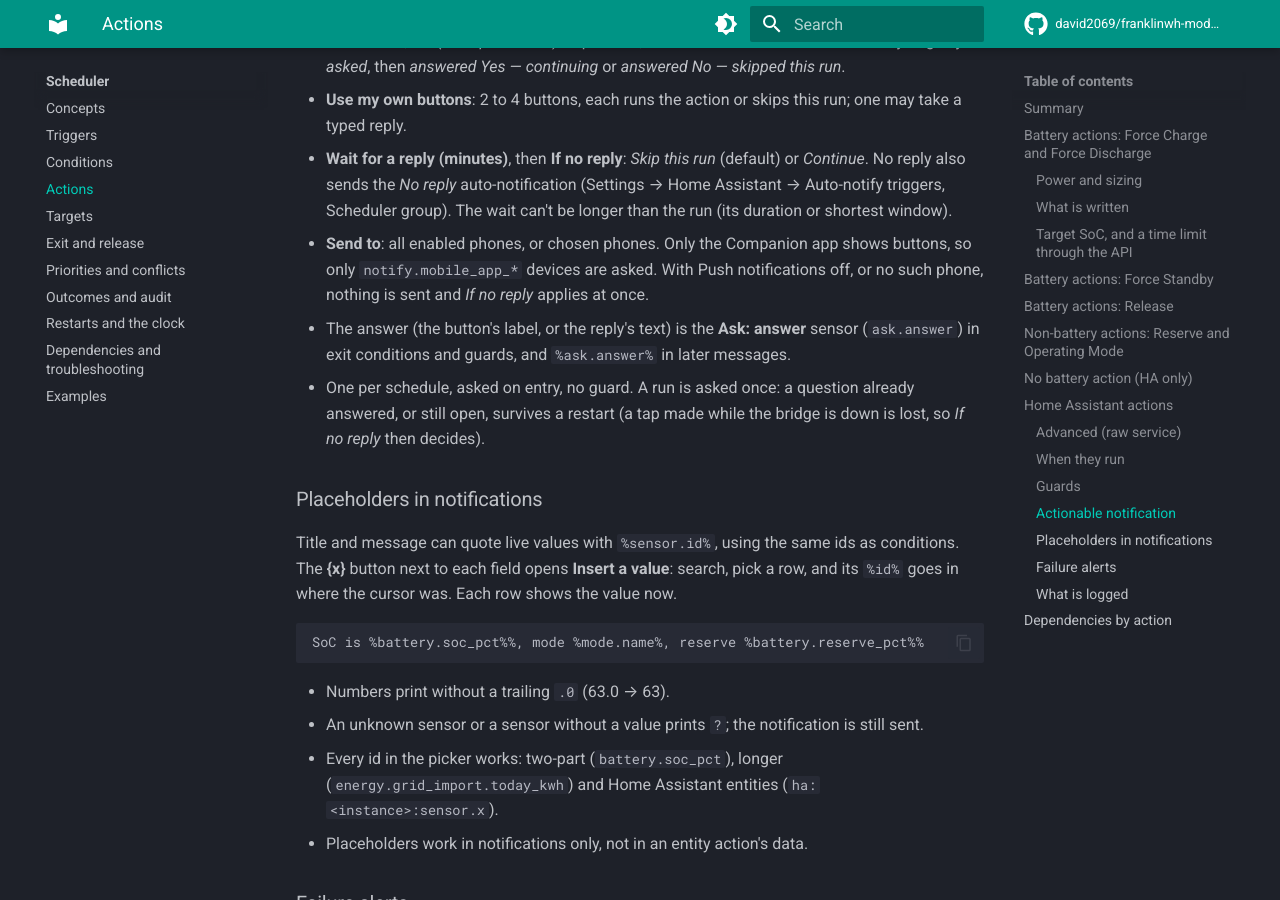
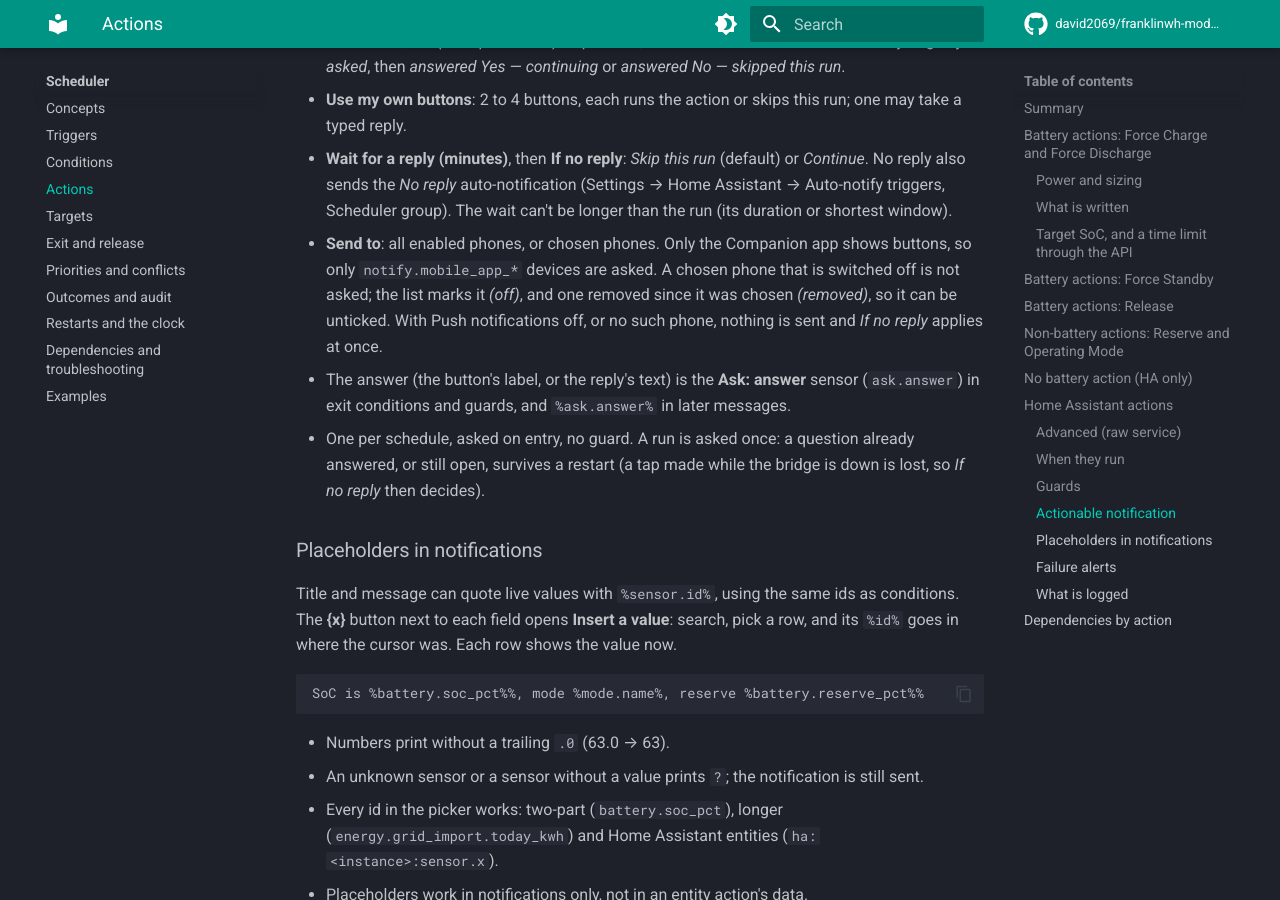
Before and after one commit to david2069/franklinwh-modbus-bridge, an MkDocs documentation site: the page built from docs/user/scheduler/actions.md, in a window 1280 px wide and 900 px high, scrolled down 6606 px. Built offline with MkDocs 1.6.1 and Material for MkDocs 9.7.7, drawn with Linux system fonts in a browser that asks for light colours; comment, search, counter and statistics services are not loaded.

Commit message:
fix(schedule): chosen phones as DC's: (off) not asked, (removed) listed (#525)
Claude-Session: https://claude.ai/code/session_01Y16KzdPEVsgLsqKASFjb7K

Co-authored-by: david2069 <david2069@users.noreply.github.com>
Co-authored-by: Claude Opus 5.5 <noreply@anthropic.com>

```diff
--- a/docs/user/scheduler/actions.md
+++ b/docs/user/scheduler/actions.md
@@ -261,7 +261,9 @@ Direct Connect bridge does. The run waits for the answer before it does anything
   Assistant → Auto-notify triggers, Scheduler group). The wait can't be longer than the
   run (its duration or shortest window).
 - **Send to**: all enabled phones, or chosen phones. Only the Companion app shows buttons,
-  so only `notify.mobile_app_*` devices are asked. With Push notifications off, or no such
+  so only `notify.mobile_app_*` devices are asked. A chosen phone that is switched off is
+  not asked; the list marks it *(off)*, and one removed since it was chosen *(removed)*,
+  so it can be unticked. With Push notifications off, or no such
   phone, nothing is sent and *If no reply* applies at once.
 - The answer (the button's label, or the reply's text) is the **Ask: answer** sensor
   (`ask.answer`) in exit conditions and guards, and `%ask.answer%` in later messages.
--- a/src/franklinwh_bridge/templates/tabs/schedule.html
+++ b/src/franklinwh_bridge/templates/tabs/schedule.html
@@ -1296,8 +1296,8 @@
                              @change="a.send_to = { type: 'device', ids: [] }" data-testid="ask-chosen"> Chosen phones</label>
                     </div>
                     <div x-show="a.send_to.type === 'device'" class="flex flex-wrap gap-x-3 gap-y-1">
-                      <template x-for="d in notifyDevices.filter((x) => x.buttons)" :key="d.id">
-                        <label class="flex items-center gap-1"><input type="checkbox" :value="d.id" x-model="a.send_to.ids"> <span x-text="d.alias"></span></label>
+                      <template x-for="d in askDeviceChoices(a.send_to.ids)" :key="d.id">
+                        <label class="flex items-center gap-1" data-testid="ask-chosen-phone"><input type="checkbox" :value="d.id" x-model="a.send_to.ids"> <span x-text="d.label"></span></label>
                       </template>
                     </div>
                     <div data-testid="ask-who"><span x-text="askWho(a)"></span> Only Companion apps show the buttons, so only they are asked.</div>
```
Also changed, not shown: CHANGELOG.md (+4 -0 lines), src/franklinwh_bridge/static/js/schedule_tab.js (+13 -3 lines), 2 other files.
